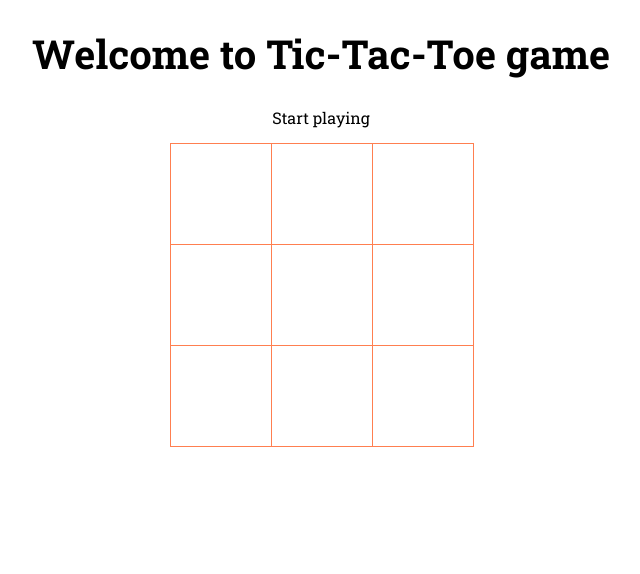
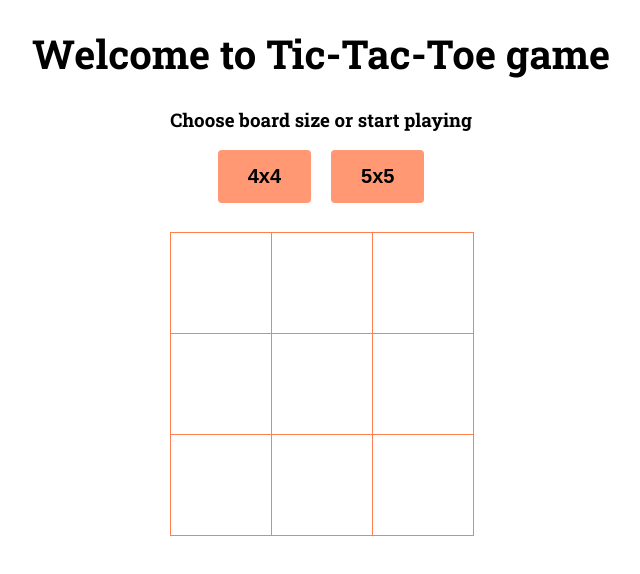
Before and after one commit to peacefulseeker/tic-tac-toe, a React (Create React App) app: page / in a window 1280 px wide. Shown: the top 574 px of the page, without its empty margins (319-959 px from the left). Built offline with nearby package versions, Linux system fonts and the light colour scheme.

Commit message:
add 4x4 and 5x5 board options
- now basically any board size
can be added, since the
winner is calculated dynamically now, based on the
board size.

```diff
--- a/src/components/App.tsx
+++ b/src/components/App.tsx
@@ -1,7 +1,9 @@
 import styled from "styled-components";
 import useTicTacToe from "../hooks/useTicTacToe";
-import Game from "./Game";
-import { GRID_SIZE, GAME_FINISHED, GAME_INPROGRESS } from "../const";
+import Board from "./Board";
+import {
+    BOARD_SIZE, GAME_FINISHED, GAME_INPROGRESS, GAME_PENDING, AVAILABLE_BOARD_SIZES
+} from "../const";
 import GlobalStyle from "./GlobalStyle";
 
 const Container = styled.div`
@@ -18,8 +20,9 @@ const FinishedHeading = styled.h4`
     color: coral;
 `;
 
-const ResetButton = styled.button`
+const Button = styled.button`
     cursor: pointer;
+    margin: 0 10px;
     padding: 15px 30px;
     font-size: 20px;
     font-weight: 600;
@@ -33,22 +36,42 @@ const ResetButton = styled.button`
     }
 `;
 
+const ResetButton = styled(Button)`
+    margin: 0;
+`;
+
+const Placeholder = styled.div<{ hide: boolean; }>`
+    ${props => props.hide && `
+        opacity: 0;
+    `}
+`;
+
 
 export default function App() {
-    const game = useTicTacToe(GRID_SIZE);
+    const game = useTicTacToe(BOARD_SIZE);
     return (
         <>
             <GlobalStyle />
             <Container>
                 <Title>Welcome to Tic-Tac-Toe game</Title>
-                {game.status === GAME_INPROGRESS && <p>Start playing</p>}
+                {game.status !== GAME_FINISHED && (
+                    <>
+                        {game.status === GAME_INPROGRESS && <h3>Game started!</h3>}
+                        {game.status === GAME_PENDING && <h3>Choose board size or start playing</h3>}
+                        <Placeholder hide={game.status === GAME_INPROGRESS}>
+                            {AVAILABLE_BOARD_SIZES.map(size => (
+                                game.boardSize !== size && <Button key={size} onClick={() => game.setBoardSize(size)}>{size}x{size}</Button>
+                            ))}
+                        </Placeholder>
+                    </>
+                )}
                 {game.status === GAME_FINISHED && (
                     <>
                         <ResetButton onClick={game.onReset}>Reset</ResetButton>
                         <FinishedHeading>Game finished and {game.winner ? `the winner is ${game.winner}` : 'it\'s a draw'}</FinishedHeading>
                     </>
                 )}
-                {<Game turn={game.turn} board={game.board} status={game.status} onCellClick={game.onCellClick} />}
+                {<Board turn={game.turn} board={game.board} status={game.status} onCellClick={game.onCellClick} />}
             </Container>
         </>
     );
--- a/src/components/Game.tsx
+++ b/src/components/Board.tsx
@@ -1,12 +1,13 @@
 import styled from 'styled-components';
 import Cell, { StyledCell } from "./Cell";
-import { GameProps, Turn } from "../types";
+import { BoardProps, Turn } from "../types";
 import { GAME_FINISHED } from "../const";
 
-const StyledGrid = styled.div<{ disabled: boolean; }>`
+const StyledBoard = styled.div<{ disabled: boolean; }>`
     display: flex;
     flex-direction: column;
     align-items: center;
+    margin-top: 30px;
 
     ${props => props.disabled && `
         ${StyledCell} {
@@ -20,9 +21,9 @@ const Row = styled.div`
     display: flex;
 `;
 
-export default function Game({ board, status, onCellClick }: GameProps) {
+export default function Game({ board, status, onCellClick }: BoardProps) {
     return (
-        <StyledGrid disabled={status === GAME_FINISHED}>
+        <StyledBoard disabled={status === GAME_FINISHED}>
             {board.map((boardRow: Turn[], rowIndex: number) => (
                 <Row key={rowIndex}>
                     {boardRow.map((turn: Turn, colIndex: number) => (
@@ -30,6 +31,6 @@ export default function Game({ board, status, onCellClick }: GameProps) {
                     ))}
                 </Row>
             ))}
-        </StyledGrid>
+        </StyledBoard>
     );
 }
--- a/src/const.ts
+++ b/src/const.ts
@@ -1,5 +1,6 @@
-export const GRID_SIZE = 3;
-export const MINIMUM_STEPS_TO_CHECK_WINNER = 5;
+export const AVAILABLE_BOARD_SIZES = [3, 4, 5];
+export const BOARD_SIZE = AVAILABLE_BOARD_SIZES[0];
 
 export const GAME_INPROGRESS = 'inprogress';
 export const GAME_FINISHED = 'finished';
+export const GAME_PENDING = 'pending';
--- a/src/hooks/useTicTacToe.ts
+++ b/src/hooks/useTicTacToe.ts
@@ -1,8 +1,8 @@
 
 import { useState, useCallback, useMemo, useEffect } from "react";
-import { GAME_FINISHED, GAME_INPROGRESS, MINIMUM_STEPS_TO_CHECK_WINNER } from "../const";
+import { GAME_FINISHED, GAME_INPROGRESS, GAME_PENDING } from "../const";
 
-import { Board, BoardStateProps, GameReturnValue, GameState, CellClick } from '../types';
+import { Board, BoardStateProps, GameReturnValue, GameState, CellClick, WinnerLine } from '../types';
 
 const initialBoardState: BoardStateProps = {
     turn: 'X',
@@ -11,54 +11,24 @@ const initialBoardState: BoardStateProps = {
     cell: [],
 };
 
-const generateBoard = (gridSize: number) => {
-    return Array(gridSize).fill(null).map(_ => Array(gridSize).fill(''));
+const generateBoard = (boardSize: number) => {
+    return Array(boardSize).fill(null).map(_ => Array(boardSize).fill(''));
 };
 
-const useTicTacToe = (gridSize: number): GameReturnValue => {
-    const maxSteps = useMemo(() => gridSize * gridSize, [gridSize]);
+const useTicTacToe = (initialBoardSize: number): GameReturnValue => {
+    const [boardSize, setBoardSize] = useState<number>(initialBoardSize);
+    const maxSteps = useMemo(() => boardSize * boardSize, [boardSize]);
+    const minimumStepsToWin = useMemo(() => boardSize + 2, [boardSize]);
     const [winner, setWinner] = useState<string | null>(null);
-    const [status, setStatus] = useState<GameState>(GAME_INPROGRESS);
+    const [status, setStatus] = useState<GameState>(GAME_PENDING);
 
     const [{ board, cell, turn, currentStep }, setBoardState] = useState<BoardStateProps>(() => {
-        const board: Board = generateBoard(gridSize);
+        const board: Board = generateBoard(boardSize);
         return {
             ...initialBoardState,
             board,
         };
     });
-
-    useEffect(() => {
-        // can start checking winner when after 4th step is over
-        if (currentStep >= MINIMUM_STEPS_TO_CHECK_WINNER) {
-            let haveWinner = false;
-            const [row, col] = cell;
-            const turn = board[row][col];
-
-            console.log(`Cell [${row}, ${col}]  clicked`, turn, board);
-
-            if (
-                // check horizontally
-                (board[row][0] === turn && board[row][1] === turn && board[row][2] === turn)
-                // check vertically
-                || (board[0][col] === turn && board[1][col] === turn && board[2][col] === turn)
-                // check 1 diagonal
-                || (board[0][0] === turn && board[1][1] === turn && board[2][2] === turn)
-                // check 2 diagonal
-                || (board[2][0] === turn && board[1][1] === turn && board[0][2] === turn)
-            ) {
-                haveWinner = true;
-            }
-
-            if (haveWinner) {
-                setWinner(turn);
-                setStatus(GAME_FINISHED);
-            } else if (currentStep === maxSteps) {
-                setStatus(GAME_FINISHED); // winner will be `null` in this case which will be an indication of draw
-            }
-        }
-
-    }, [board, maxSteps, cell, currentStep]);
 
     const onCellClick = useCallback<CellClick>((row, col) => {
         if (board[row][col]) return;
@@ -77,13 +47,66 @@ const useTicTacToe = (gridSize: number): GameReturnValue => {
     const onReset = useCallback(() => {
         setBoardState({
             ...initialBoardState,
-            board: generateBoard(gridSize),
+            board: generateBoard(boardSize),
         });
         setWinner(null);
-        setStatus(GAME_INPROGRESS);
-    }, [gridSize]);
+        setStatus(GAME_PENDING);
+    }, [boardSize]);
 
-    return { turn, board, status, winner, onCellClick, onReset };
+
+    // onBoardSize change rebuild the board
+    useEffect(() => {
+        onReset();
+    }, [boardSize, onReset]);
+
+    // check whether there is a winner
+    useEffect(() => {
+        if (currentStep === 0) {
+            return;
+        } else {
+            setStatus(GAME_INPROGRESS);
+        }
+
+        // no point to check winner too early
+        if (currentStep >= minimumStepsToWin) {
+            const [row, col] = cell;
+            console.log(`Cell [${row}, ${col}]  clicked`, board);
+
+            const turn = board[row][col];
+
+            let haveWinner = false;
+            const horizontal: WinnerLine = [];
+            const vertical: WinnerLine = [];
+            const diagonal1: WinnerLine = [];
+            const diagonal2: WinnerLine = [];
+
+            for (let index = 0; index < boardSize; index++) {
+                horizontal.push(board[row][index]);
+                vertical.push(board[index][col]);
+                diagonal1.push(board[index][index]);
+                diagonal2.push(board[index][boardSize - (index + 1)]);
+            }
+
+            if (
+                horizontal.every(val => val === turn)
+                || vertical.every(val => val === turn)
+                || diagonal1.every(val => val === turn)
+                || diagonal2.every(val => val === turn)
+            ) {
+                haveWinner = true;
+            }
+
+            if (haveWinner) {
+                setWinner(turn);
+                setStatus(GAME_FINISHED);
+            } else if (currentStep === maxSteps) {
+                setStatus(GAME_FINISHED); // winner will be `null` in this case which will be an indication of draw
+            }
+        }
+
+    }, [board, cell, currentStep, boardSize, maxSteps, minimumStepsToWin]);
+
+    return { turn, board, status, winner, boardSize, onCellClick, onReset, setBoardSize };
 };
 
 export default useTicTacToe;
```
Also changed, not shown: src/types.ts (+8 -2 lines), 1 other file (tests, documents, lock files or other folders).
